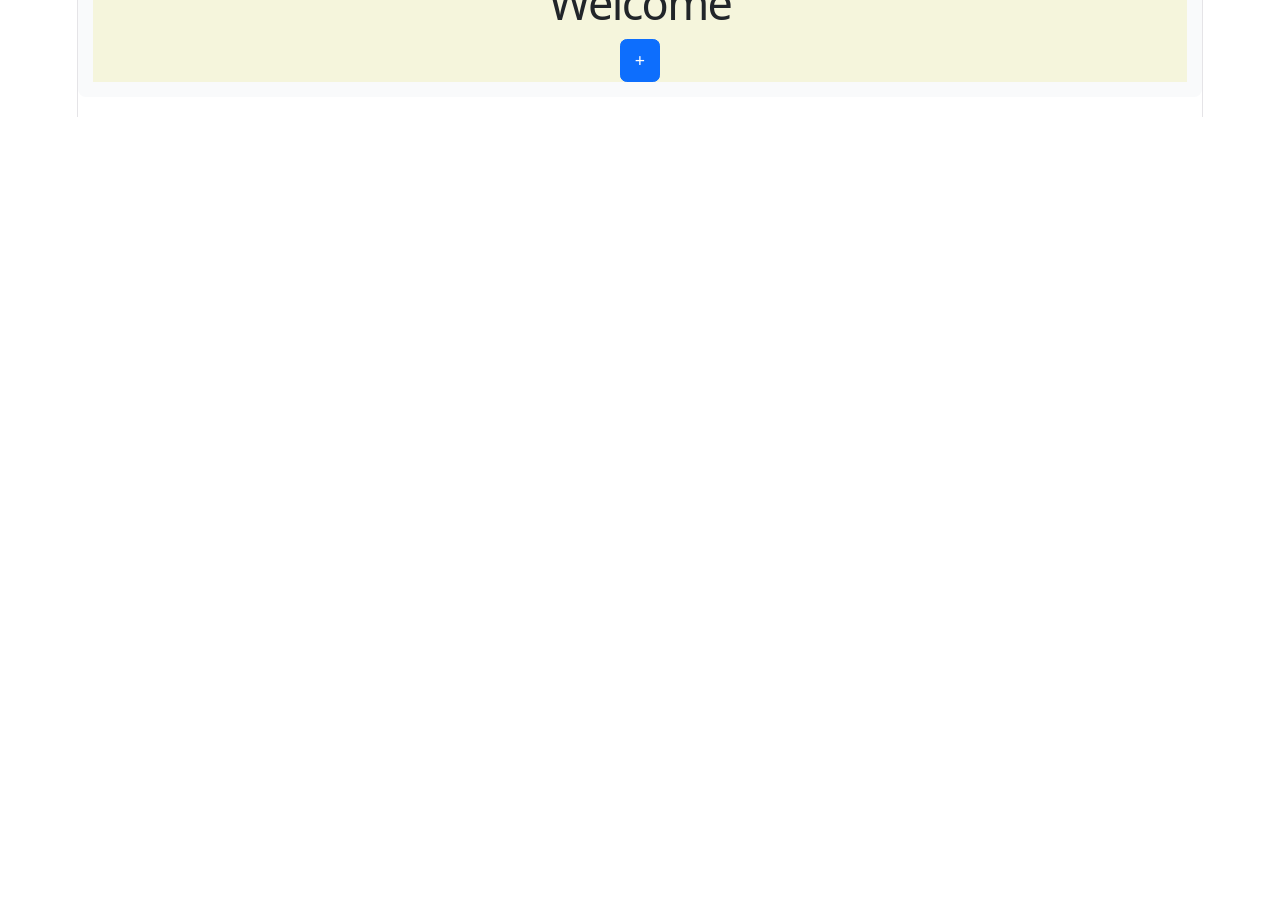
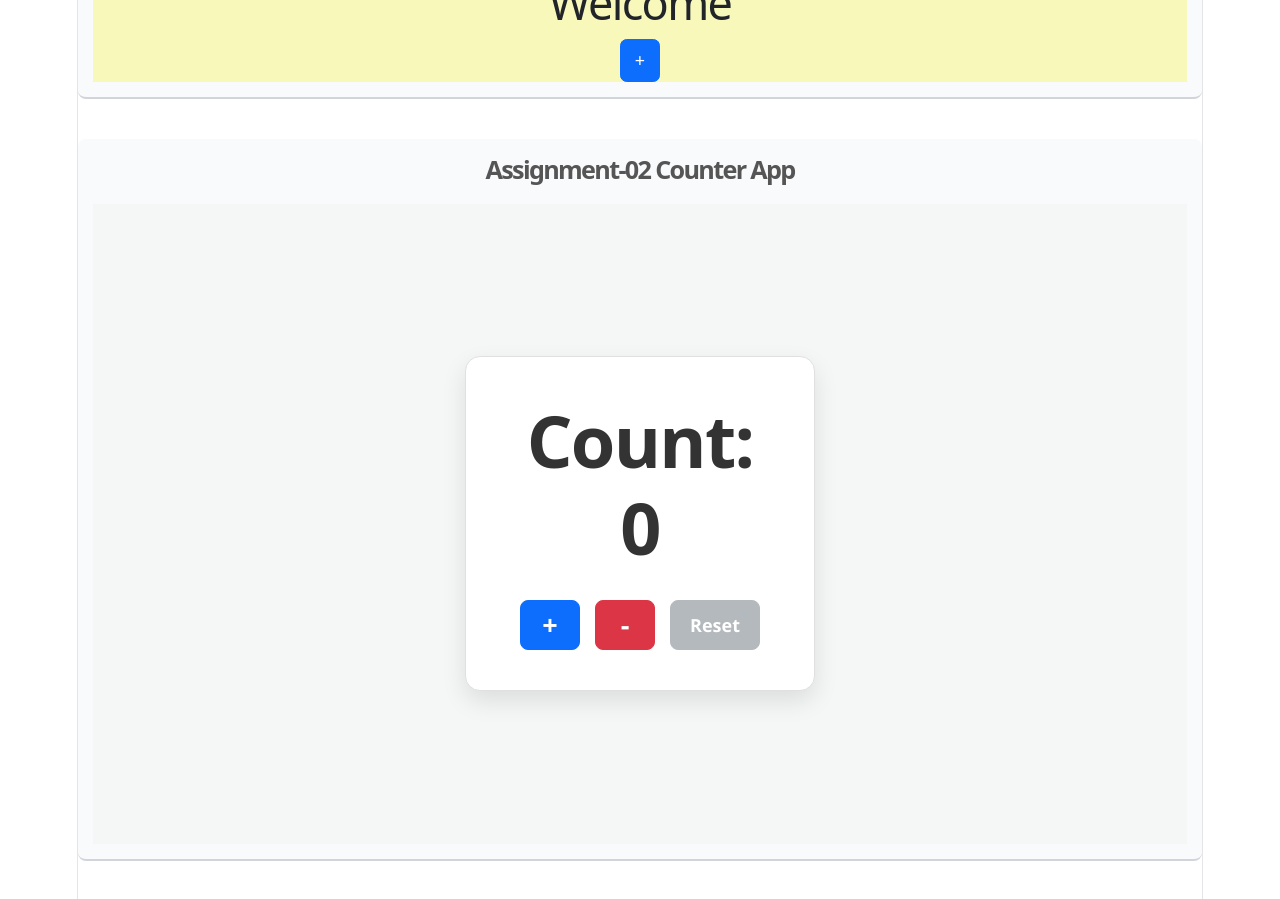
Before and after one commit to pronoyeugin/React_Learning, a React (Vite) app in the folder react_learning/: page / in a window 1280 px wide. Shown: the part 2540-3439 px from the top of the page. Before the commit the page ends 2657 px from the top, so only its background shows below. Built offline with nearby package versions, Linux system fonts and the light colour scheme.

Commit message:
Class Assignment-02:  useState() hook

```diff
--- a/react_learning/src/App.css
+++ b/react_learning/src/App.css
@@ -201,6 +201,80 @@
 }
 
 .parent{
-   background-color: beige;
+   background-color: rgb(248, 248, 186);
 
 }
+
+
+/* পেছনের ব্যাকগ্রাউন্ড এবং সেন্টার করার জন্য */
+.counter-wrapper {
+  display: flex;
+  justify-content: center;
+  align-items: center;
+  min-height: 80vh;
+  background-color: #f4f7f6;
+  font-family: 'Segoe UI', Tahoma, Geneva, Verdana, sans-serif;
+}
+
+/* মেইন কার্ডের ডিজাইন */
+.counter-card {
+  background-color: #ffffff;
+  padding: 40px;
+  border-radius: 15px;
+  box-shadow: 0 10px 25px rgba(0, 0, 0, 0.1);
+  text-align: center;
+  width: 350px;
+  border: 1px solid #e0e0e0;
+}
+
+/* টাইটেল */
+.counter-title {
+  font-size: 1.4rem;
+  color: #555;
+  margin-bottom: 20px;
+  font-weight: 600;
+}
+
+/* কাউন্ট দেখানোর ডিজাইন */
+.count-display {
+  font-size: 4rem;
+  font-weight: bold;
+  color: #333;
+  margin-bottom: 30px;
+  transition: color 0.3s ease;
+}
+
+/* কাউন্ট পজিটিভ হলে সবুজ, নেগেটিভ হলে লাল */
+.text-success { color: #28a745 !important; }
+.text-danger { color: #dc3545 !important; }
+
+/* বাটনগুলোর ফ্লেক্স লেআউট */
+.button-group {
+  display: flex;
+  justify-content: center;
+  gap: 15px;
+}
+
+
+.button-group .btn {
+  width: 60px;
+  height: 50px;
+  font-size: 1.5rem;
+  font-weight: bold;
+  border-radius: 8px;
+  display: flex;
+  justify-content: center;
+  align-items: center;
+}
+
+
+.button-group .btn-secondary {
+  width: 90px;
+  font-size: 1rem;
+}
+
+
+.button-group .btn:disabled {
+  opacity: 0.5;
+  cursor: not-allowed;
+}
--- a/react_learning/src/App.jsx
+++ b/react_learning/src/App.jsx
@@ -23,6 +23,7 @@ import HooksUseState from './HooksUseState/index';
 import HooksUseState2 from './HooksUseState/index2';
 import HooksUseState3 from './HooksUseState/index3';
 import Event_Bubbling from './HooksUseState/index4';
+import CounterApp from './Assignment_02/index';
 
 //Functional component start with capital letters
 
@@ -121,6 +122,13 @@ function App() {
         <Event_Bubbling />
       </div>
 
+      <div className="component-section">
+        <CounterApp />
+      </div>
+
+      <div className="component-section">
+
+      </div>
 
 
     </>
--- /dev/null
+++ b/react_learning/src/Assignment_02/index.jsx
@@ -0,0 +1,40 @@
+import React, { useState } from 'react';
+import Button from 'react-bootstrap/Button';
+
+function CounterApp() {
+  const [count, setCount] = useState(0);
+
+  const handleIncrement = () => {
+    setCount((prevCount) => prevCount + 1);
+  };
+
+  const handleDecrement = () => {
+    setCount((prevCount) => prevCount - 1);
+  };
+
+  const handleReset = () => {
+    setCount(0);
+  };
+
+  return (
+    <>
+    <h1 className="counter-title">Assignment-02 Counter App</h1>
+    <div className="counter-wrapper">
+        <div className="counter-card">
+
+            <h1 className={`count-display ${count > 0 ? 'text-success' : count < 0 ? 'text-danger' : ''}`}>
+            Count: {count}
+            </h1>
+            <div className="button-group">
+                <Button variant="primary" onClick={handleIncrement} disabled={count === 5}>+</Button>
+                <Button variant="danger" onClick={handleDecrement} disabled={count <= -5}>-</Button>
+                <Button variant="secondary" onClick={handleReset} disabled={count === 0}>Reset</Button>
+            </div>
+        </div>
+    </div>
+
+    </>
+  );
+}
+
+export default CounterApp;
```
